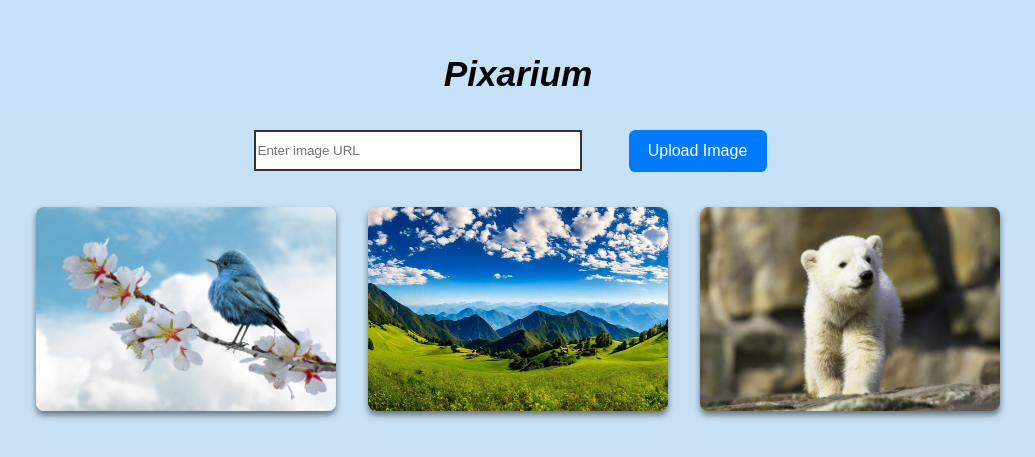
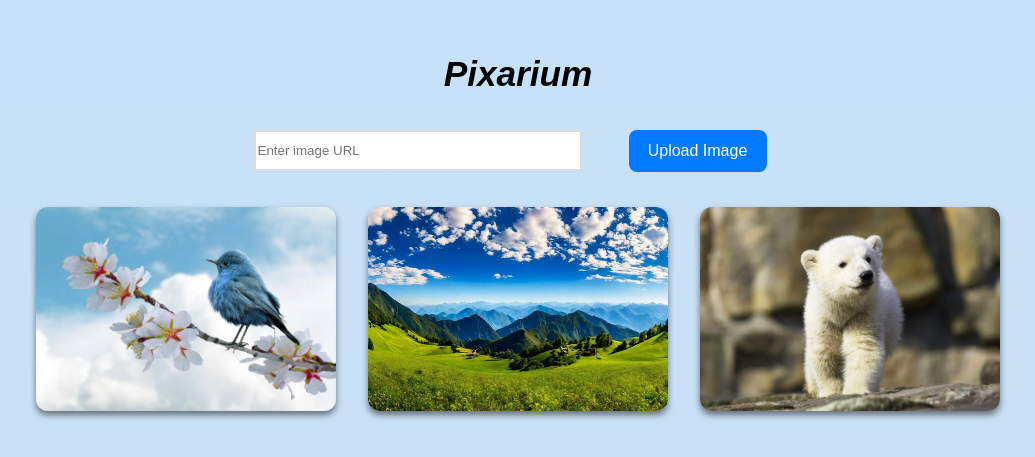
Before and after one commit to Jiteshiyu/Image-gallery-app, a React (Vite) app: page / in a window 1280 px wide. Shown: the part 157-614 px from the top of the page, without its empty margins (122-1157 px from the left). Built offline with nearby package versions, Linux system fonts and the light colour scheme.

Commit message:
Update App.css

```diff
--- a/src/App.css
+++ b/src/App.css
@@ -36,7 +36,7 @@
 .img-item {
   width: 100%;
   height: 100%;
-  border-radius: 0.5rem;
+  border-radius: 0.75rem;
   box-shadow: 0 4px 6px rgba(0, 0, 0, 0.5);
 }
 
@@ -54,7 +54,7 @@
 .searchbox {
   height: 2.2rem;
   width: 20rem;
-  border: 2px solid #333;
+  border: 2px solid #ddd;
   outline: none;
 }
 
@@ -66,7 +66,7 @@
   margin: 1rem;
   font-size: 1rem;
   border: none;
-  border-radius: 0.4rem;
+  border-radius: 0.5rem;
   cursor: pointer;
   transition: all 0.05s linear;
 }
```
